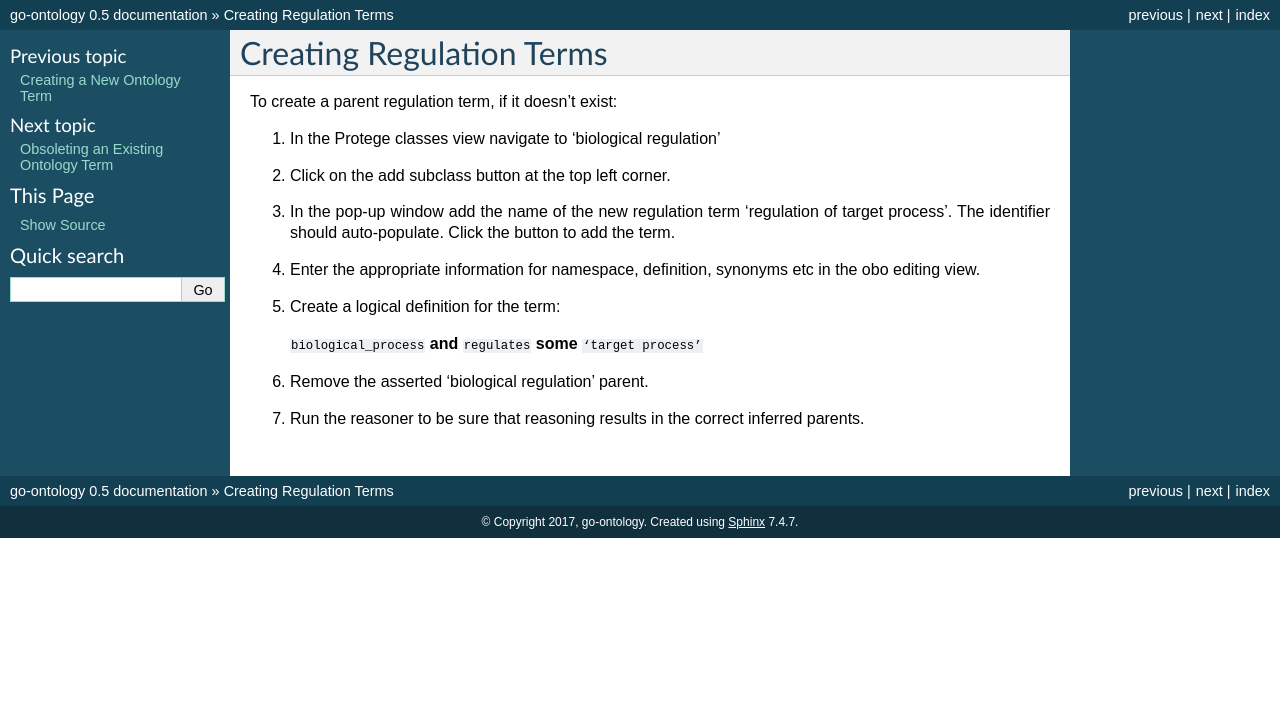
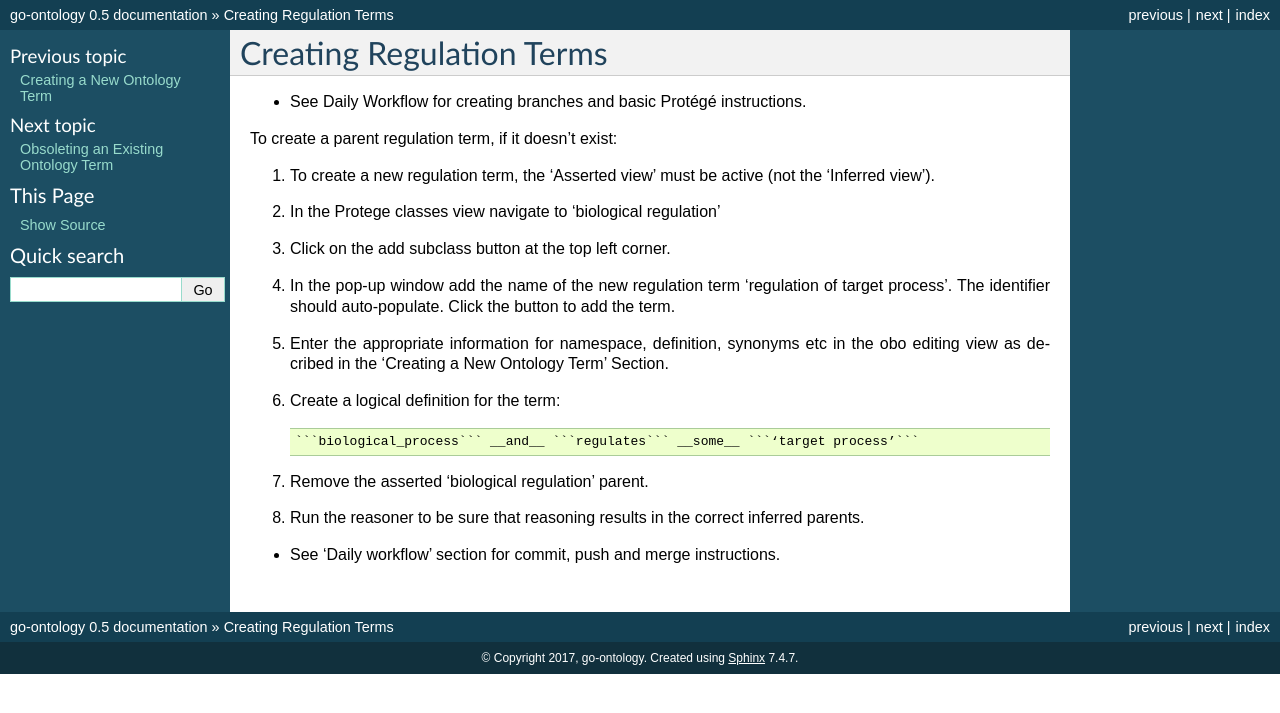
Before and after one commit to geneontology/go-ontology, a Sphinx documentation site: the page built from docs/NewRegTerm.md, in a window 1280 px wide. Shown: the top 713 px of the page. Built offline with Sphinx 7.4.7, drawn with Linux system fonts in a browser that asks for light colours.

Commit message:
Updated Creating Regulation Terms

````diff
--- a/docs/NewRegTerm.md
+++ b/docs/NewRegTerm.md
@@ -1,19 +1,27 @@
 ## Creating Regulation Terms
+
+- See Daily Workflow for creating branches and basic Protégé instructions.
 
 To create a parent regulation term, if it doesn’t exist:
 
-   1. In the Protege classes view navigate to ‘biological regulation’
 
-   2. Click on the add subclass button at the top left corner.
+1. To create a new regulation term, the 'Asserted view' must be active (not the 'Inferred view').
 
-   3. In the pop-up window add the name of the new regulation term ‘regulation of target process’. The identifier should auto-populate. Click the button to add the term.
+2. In the Protege classes view navigate to ‘biological regulation’
 
-   4. Enter the appropriate information for namespace, definition, synonyms etc in the obo editing view.
+3. Click on the add subclass button at the top left corner.
 
-   5. Create a logical definition for the term:
+4. In the pop-up window add the name of the new regulation term ‘regulation of target process’. The identifier should auto-populate. Click the button to add the term.
+
+5. Enter the appropriate information for namespace, definition, synonyms etc in the obo editing view as decribed in the 'Creating a New Ontology Term' Section.
+
+6. Create a logical definition for the term:
 
        ```biological_process``` __and__ ```regulates``` __some__ ```‘target process’```
 
-   6. Remove the asserted ‘biological regulation’ parent.
+7. Remove the asserted ‘biological regulation’ parent.
 
-   7. Run the reasoner to be sure that reasoning results in the correct inferred parents.
+8. Run the reasoner to be sure that reasoning results in the correct inferred parents.
+
+
+- See 'Daily workflow' section for commit, push and merge instructions.
````
